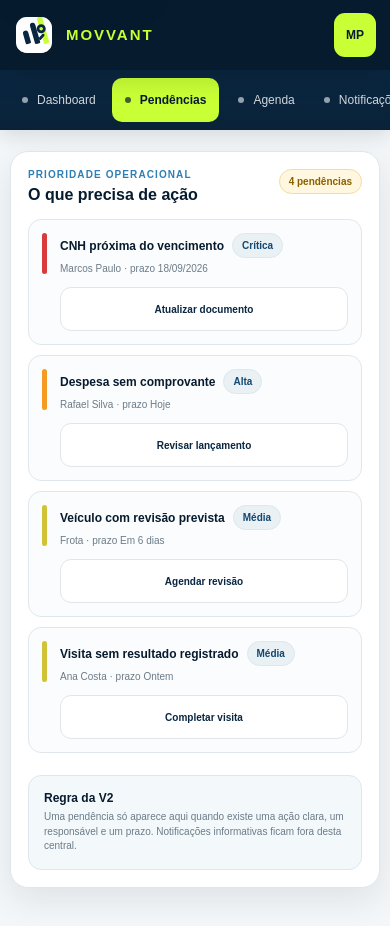
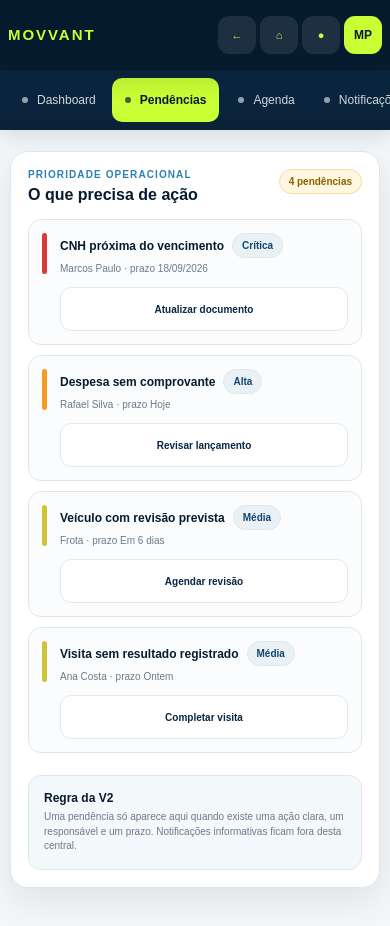
Before and after one commit to Manopanassolo/controle-facil-km, a Next.js app in the folder movvant-v2/: page /pendencias in a window 390 px wide. Built offline with nearby package versions, Linux system fonts and the light colour scheme.

Commit message:
Keep quick navigation visible on mobile

```diff
--- a/movvant-v2/src/app/polish.css
+++ b/movvant-v2/src/app/polish.css
@@ -40,6 +40,7 @@
 }
 
 .content-area:focus { outline: none; }
+.nav-history-action { border: 0; }
 
 @media (max-width: 800px) {
   .sidebar {
@@ -65,13 +66,22 @@
   .brand { min-width: 0; }
   .brand-copy { min-width: 0; }
   .brand-copy strong { white-space: nowrap; }
-  .topbar-actions { gap: 6px; }
-  .profile-chip { width: 42px; height: 42px; }
+  .topbar-actions { gap: 5px; }
+  .topbar-actions .icon-action { display: grid; width: 40px; height: 40px; min-height: 40px; }
+  .profile-chip { width: 40px; height: 40px; min-height: 40px; }
   .content-area { padding-inline: 10px; }
   .page-head h1 { font-size: 28px; }
   .status-badge { white-space: normal; line-height: 1.35; }
   .panel-title-row { align-items: flex-start; flex-wrap: wrap; }
   .placeholder-row { align-items: flex-start; }
+}
+
+@media (max-width: 390px) {
+  .topbar { padding-inline: 8px; gap: 6px; }
+  .brand-symbol { display: none; }
+  .topbar-actions { gap: 4px; }
+  .topbar-actions .icon-action,
+  .profile-chip { width: 38px; height: 38px; min-height: 38px; }
 }
 
 @media (prefers-reduced-motion: reduce) {
```
